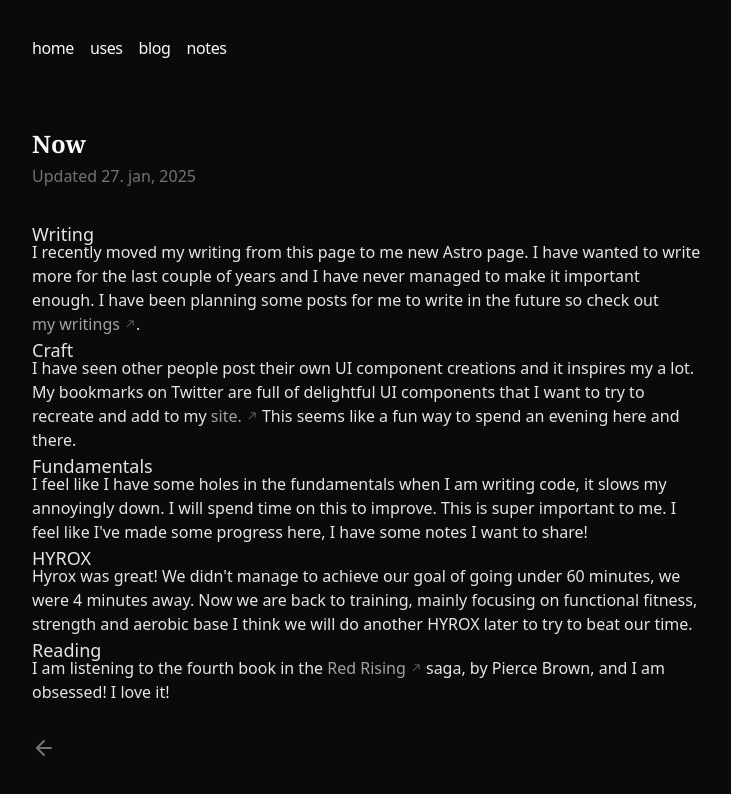
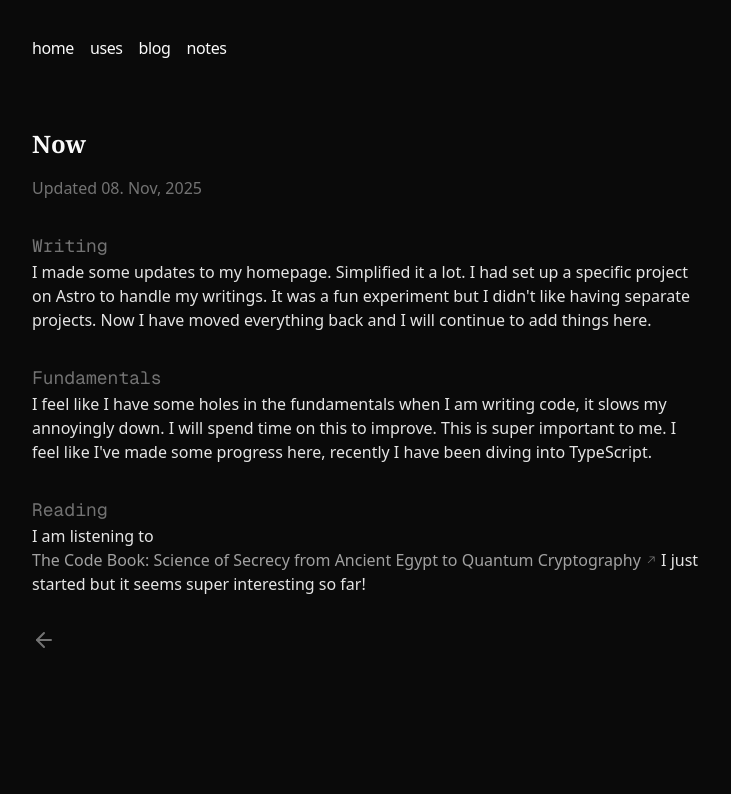
Before and after one commit to einargudnig/einar-os, a Next.js app: page /now in a window 1280 px wide. Shown: the top 794 px of the page, without its empty margins (272-1003 px from the left). Built offline with nearby package versions, Linux system fonts and the light colour scheme.

Commit message:
minor updates

```diff
--- a/app/now/page.tsx
+++ b/app/now/page.tsx
@@ -1,58 +1,44 @@
 import { ExternalLink } from "@/components/blog/external-link";
+import { Separator } from "@radix-ui/react-separator";
 import { ArrowLeft } from "lucide-react";
 import Link from "next/link";
 
 export default function Page() {
   return (
     <section className="mx-auto w-full max-w-2xl space-y-8 print:space-y-6 mb-8">
+      <h1 className="font-semibold text-2xl font-serif">Now</h1>
       <div className="flex flex-col">
-        <div className="flex items-center mb-5">
-          <h1 className="font-semibold text-2xl font-serif">Now</h1>
-        </div>
-
-        <p className="-mt-4 text-neutral-500">Updated 27. jan, 2025</p>
+        <p className="-mt-4 text-neutral-500">Updated 08. Nov, 2025</p>
       </div>
       <div className="prose prose-neutral dark:prose-invert text-neutral-200">
-        <p className="text-lg">Writing</p>
-        <p className="-mt-2">
-          I recently moved my writing from this page to me new Astro page. I
-          have wanted to write more for the last couple of years and I have
-          never managed to make it important enough. I have been planning some
-          posts for me to write in the future so check out&nbsp;
-          <ExternalLink href="https://writing.einargudni.com">
-            my writings
-          </ExternalLink>
-          .
+        <p className="text-neutral-500 text-lg font-mono">Writing</p>
+        <p>
+          I made some updates to my homepage. Simplified it a lot. I had set up
+          a specific project on Astro to handle my writings. It was a fun
+          experiment but I didn&apos;t like having separate projects. Now I have
+          moved everything back and I will continue to add things here.
         </p>
-        <p className="text-lg">Craft</p>
-        <p className="-mt-2">
-          I have seen other people post their own UI component creations and it
-          inspires my a lot. My bookmarks on Twitter are full of delightful UI
-          components that I want to try to recreate and add to my{" "}
-          <ExternalLink href="https://craft.einargudni.com">site.</ExternalLink>{" "}
-          This seems like a fun way to spend an evening here and there.
-        </p>
-        <p className="text-lg">Fundamentals</p>
-        <p className="-mt-2">
+      </div>
+      <Separator />
+      <div className="prose prose-neutral dark:prose-invert text-neutral-200">
+        <p className="text-neutral-500 text-lg font-mono">Fundamentals</p>
+        <p>
           I feel like I have some holes in the fundamentals when I am writing
           code, it slows my annoyingly down. I will spend time on this to
           improve. This is super important to me. I feel like I&apos;ve made
-          some progress here, I have some notes I want to share!
+          some progress here, recently I have been diving into TypeScript.
         </p>
-        <p className="text-lg">HYROX</p>
-        <p className="-mt-2">
-          Hyrox was great! We didn&apos;t manage to achieve our goal of going
-          under 60 minutes, we were 4 minutes away. Now we are back to training,
-          mainly focusing on functional fitness, strength and aerobic base I
-          think we will do another HYROX later to try to beat our time.
-        </p>
-        <p className="text-lg">Reading</p>
-        <p className="-mt-2">
-          I am listening to the fourth book in the{" "}
-          <ExternalLink href="https://www.goodreads.com/book/show/15839976-red-rising">
-            Red Rising
+      </div>
+      <Separator />
+      <div className="prose prose-neutral dark:prose-invert text-neutral-200">
+        <p className="text-neutral-500 text-lg font-mono">Reading</p>
+        <p>
+          I am listening to{" "}
+          <ExternalLink href="https://www.goodreads.com/book/show/17994.The_Code_Book">
+            The Code Book: Science of Secrecy from Ancient Egypt to Quantum
+            Cryptography
           </ExternalLink>{" "}
-          saga, by Pierce Brown, and I am obsessed! I love it!
+          I just started but it seems super interesting so far!
         </p>
       </div>
       <div className="flex justify-start">
--- a/app/someday/page.tsx
+++ b/app/someday/page.tsx
@@ -1,16 +1,16 @@
+import { Separator } from "@radix-ui/react-separator";
 import { ArrowLeft } from "lucide-react";
 import Link from "next/link";
 
 export default function Page() {
   return (
     <section className="mx-auto w-full max-w-2xl space-y-8 print:space-y-6 mb-8">
-      <div className="flex flex-col">
-        <h1 className="font-semibold text-2xl font-serif mb-5">Someday</h1>
-        <p className="-mt-4 text-neutral-500">Updated 14. sept, 2024</p>
-      </div>
+      <h1 className="font-semibold text-2xl font-serif mb-5">Someday</h1>
       <div className="prose prose-neutral dark:prose-invert text-neutral-200">
-        <p className="text-lg">Someday, I want to work at my dream company</p>
-        <p className="-mt-2 text-neutral-300">
+        <p className="text-neutral-500 text-lg font-mono">
+          Someday, I want to work at my dream company
+        </p>
+        <p>
           I really don&apos;t know what my dream company is, but I want to work
           at a place where I can learn a lot, have fun and be surrounded by
           great people. I want to be in a place where I can grow and be
@@ -18,27 +18,47 @@ export default function Page() {
           things, but I still early in my career and there are lot of great
           companies out there.
         </p>
-        <p className="text-lg">Someday, I want to live abroad</p>
-        <p className="-mt-2 text-neutral-300">
+      </div>
+      <Separator />
+      <div className="prose prose-neutral dark:prose-invert text-neutral-200">
+        <p className="text-neutral-500 text-lg font-mono">
+          Someday, I want to live abroad
+        </p>
+        <p>
           Iceland is great, has it pros and it&apos;s cons, like all places. But
           I would like to try to live abroad sometime, preferably somewhere
           warmer
         </p>
-        <p className="text-lg">Someday, I want to speak a tech conference</p>
-        <p className="-mt-2 text-neutral-300">
+      </div>
+      <Separator />
+      <div className="prose prose-neutral dark:prose-invert text-neutral-200">
+        <p className="text-neutral-500 text-lg font-mono">
+          Someday, I want to speak a tech conference
+        </p>
+        <p>
           I have been to a few conferences, and I think it would be fun
           challenge to speak at one. I have to prepare, practice and do
           uncomfortable things to get there. It also means I need to know the
           stuff I will be talking about!
         </p>
-        <p className="text-lg">Someday, I want to learn to fly</p>
-        <p className="-mt-2 text-neutral-300">
+      </div>
+      <Separator />
+      <div className="prose prose-neutral dark:prose-invert text-neutral-200">
+        <p className="text-neutral-500 text-lg font-mono">
+          Someday, I want to learn to fly
+        </p>
+        <p>
           Not that I want to become a pilot and work as one. Airplanes, flight
           and the sky has always fascinated me. I think it would be fun to learn
           to fly.
         </p>
-        <p className="text-lg">Someday, I want to work because I want to</p>
-        <p className="-mt-2 text-neutral-300">
+      </div>
+      <Separator />
+      <div className="prose prose-neutral dark:prose-invert text-neutral-200">
+        <p className="text-neutral-500 text-lg font-mono">
+          Someday, I want to work because I want to
+        </p>
+        <p>
           I want to be at the place where I work because I do it for fun, not
           because it pays the salary. Of course the &quot;salary&quot; has to
           come way, but I want to be in the situation where I can choose where
```
